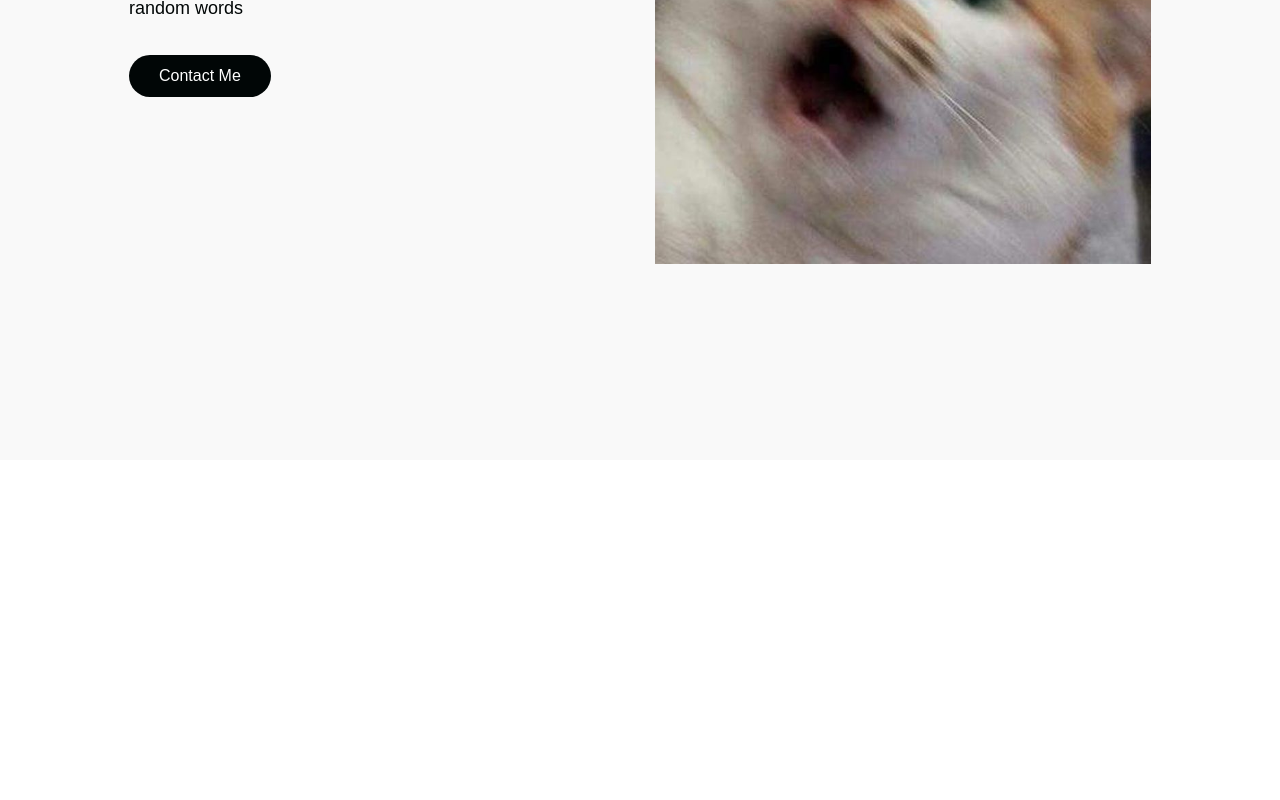
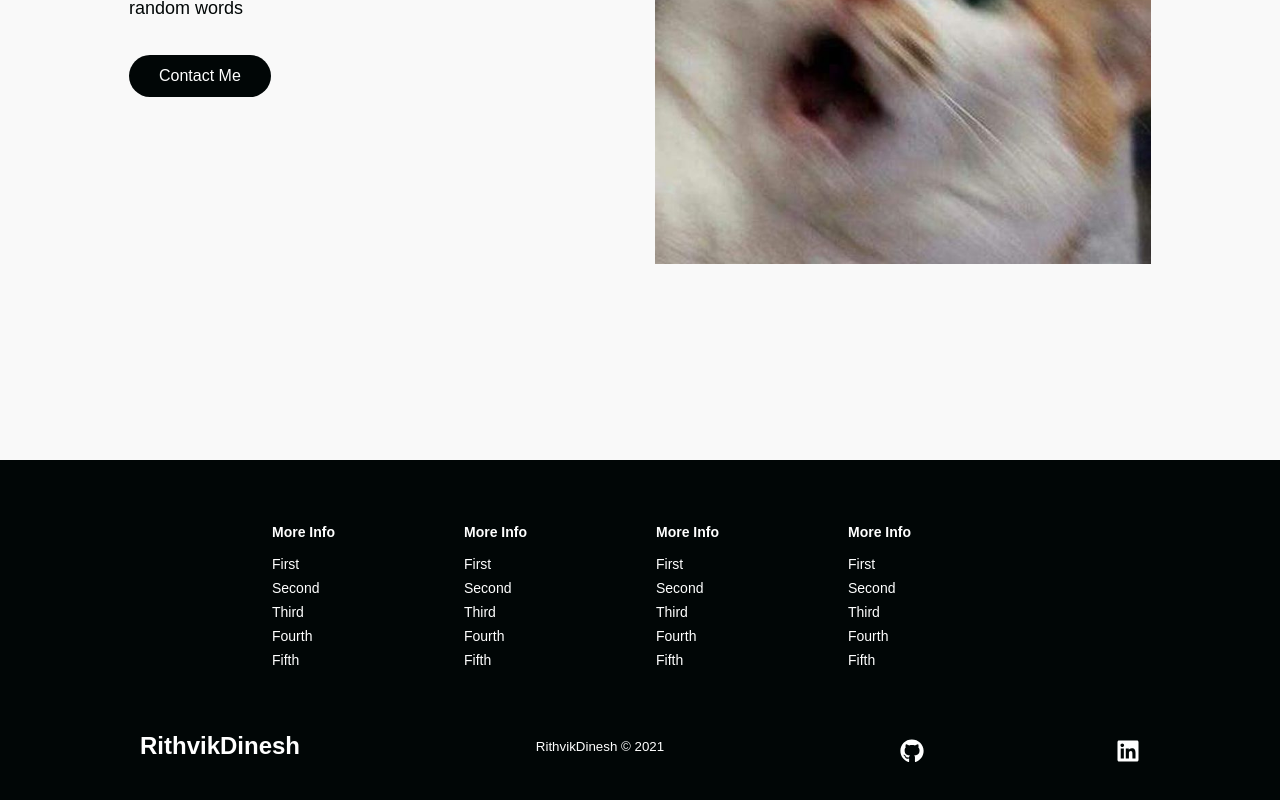
Before and after one commit to AwesomeDin/my-app, a React (Create React App) app: page / in a window 1280 px wide. Shown: the part 3720-4520 px from the top of the page. Before the commit the page ends 4180 px from the top, so only its background shows below. Built offline with nearby package versions, Linux system fonts and the light colour scheme; a web font is replaced by a local one.

Commit message:
finished footer, updated the pages, updated the navbar mobile

```diff
--- a/src/Components/Footer/FooterElements.js
+++ b/src/Components/Footer/FooterElements.js
@@ -0,0 +1,118 @@
+import styled from "styled-components";
+import { Link } from "react-router-dom";
+
+export const FooterContainer = styled.footer`
+  background-color: #010606;
+`;
+
+export const FooterWrap = styled.div`
+  padding: 48px 24px;
+  display: flex;
+  flex-direction: column;
+  justify-content: center;
+  align-items: center;
+  max-width: 1100px;
+  margin: 0 auto;
+`;
+
+export const FooterLinksContainer = styled.div`
+  display: flex;
+  justify-content: center;
+
+  @media screen and (max-width: 820px) {
+    padding-top: 32px;
+  }
+`;
+
+export const FooterLinksWrapper = styled.div`
+  display: flex;
+
+  @media screen and (max-width: 820px) {
+    flex-direction: column;
+  }
+`;
+
+export const FooterLinkItems = styled.div`
+  display: flex;
+  flex-direction: column;
+  align-items: flex-start;
+  margin: 16px;
+  text-align: left;
+  width: 160px;
+  box-sizing: border-box;
+  color: #fff;
+
+  @media screen and (max-width: 420px) {
+    margin: 0;
+    padding: 10px;
+    width: 100%;
+  }
+`;
+
+export const FooterLinkTitle = styled.h1`
+  font-size: 14px;
+  margin-bottom: 16px;
+`;
+
+export const FooterLink = styled(Link)`
+  color: #fff;
+  text-decoration: none;
+  margin-bottom: 0.5rem;
+  font-size: 14px;
+
+  &:hover {
+    color: #01bf71;
+    transition: 0.3s ease-out;
+  }
+`;
+
+export const SocialMedia = styled.section`
+  max-width: 1000px;
+  width: 100%;
+`;
+
+export const SocialMediaWrap = styled.div`
+  display: flex;
+  justify-content: space-between;
+  align-items: center;
+  max-width: 1100px;
+  margin: 40px auto 0 auto;
+
+  @media screen and (max-width: 820px) {
+    flex-direction: column;
+  }
+`;
+
+export const SocialLogo = styled(Link)`
+  color: #fff;
+  justify-self: start;
+  cursor: pointer;
+  text-decoration: none;
+  font-size: 1.5rem;
+  display: flex;
+  align-items: center;
+  margin-bottom: 16px;
+  font-weight: bold;
+`;
+
+export const WebsiteRights = styled.small`
+  color: #fff;
+  margin-bottom: 16px;
+  /* margin-right: 120px;
+
+  @media screen and (max-width: 820px) {
+    margin-right: 0px;
+  } */
+`;
+
+export const SocialIcons = styled.div`
+  display: flex;
+  justify-content: space-between;
+  align-items: center;
+  /* width: 120px; */
+  width: 240px;
+`;
+export const SocialIconLink = styled.a`
+  color: #fff;
+  font-size: 24px;
+`;
--- a/src/Components/Footer/index.jsx
+++ b/src/Components/Footer/index.jsx
@@ -1,4 +1,20 @@
 import React from "react";
+import { FaLinkedin, FaGithub } from "react-icons/fa";
+import {
+  FooterContainer,
+  FooterWrap,
+  FooterLinksContainer,
+  FooterLinkItems,
+  FooterLinkTitle,
+  FooterLink,
+  FooterLinksWrapper,
+  SocialMedia,
+  SocialLogo,
+  SocialIconLink,
+  SocialIcons,
+  SocialMediaWrap,
+  WebsiteRights,
+} from "./FooterElements";
 
 const Footer = () => {
   return (
@@ -22,6 +38,8 @@
               <FooterLink to="/signin">Fourth</FooterLink>
               <FooterLink to="/signin">Fifth</FooterLink>
             </FooterLinkItems>
+          </FooterLinksWrapper>
+          <FooterLinksWrapper>
             <FooterLinkItems>
               <FooterLinkTitle>More Info</FooterLinkTitle>
               <FooterLink to="/signin">First</FooterLink>
@@ -40,6 +58,30 @@
             </FooterLinkItems>
           </FooterLinksWrapper>
         </FooterLinksContainer>
+        <SocialMedia>
+          <SocialMediaWrap>
+            <SocialLogo to="/">RithvikDinesh</SocialLogo>
+            <WebsiteRights>
+              RithvikDinesh © {new Date().getFullYear()}
+            </WebsiteRights>
+            <SocialIcons>
+              <SocialIconLink
+                href="//www.github.com/awesomedin"
+                target="_blank"
+                aria-label="Github"
+              >
+                <FaGithub />
+              </SocialIconLink>
+              <SocialIconLink
+                href="//www.linkedin.com/in/rithvikdinesh/"
+                target="_blank"
+                aria-label="Linkedin"
+              >
+                <FaLinkedin />
+              </SocialIconLink>
+            </SocialIcons>
+          </SocialMediaWrap>
+        </SocialMedia>
       </FooterWrap>
     </FooterContainer>
   );
--- a/src/Components/Services/index.jsx
+++ b/src/Components/Services/index.jsx
@@ -15,7 +15,7 @@
 const Services = () => {
   return (
     <ServicesContainer id="services">
-      <ServicesH1>Our Services</ServicesH1>
+      <ServicesH1>Projects</ServicesH1>
       <ServicesWrapper>
         <ServicesCard>
           <ServicesIcon src={Icon1} />
--- a/src/Components/Sidebar/index.jsx
+++ b/src/Components/Sidebar/index.jsx
@@ -21,18 +21,18 @@
           <SidebarLink to="about" onClick={toggle}>
             About
           </SidebarLink>
-          <SidebarLink to="discover" onClick={toggle}>
-            Discover
+          <SidebarLink to="coursework" onClick={toggle}>
+            CourseWork
           </SidebarLink>
           <SidebarLink to="services" onClick={toggle}>
-            Services
+            Projects
           </SidebarLink>
-          <SidebarLink to="signup" onClick={toggle}>
-            Sign Up
+          <SidebarLink to="timeline" onClick={toggle}>
+            TimeLine
           </SidebarLink>
         </SidebarMenu>
         <SideBtnWrap>
-          <SidebarRoute to="/signin">Sign In</SidebarRoute>
+          <SidebarRoute to="/contactme">Contact Me</SidebarRoute>
         </SideBtnWrap>
       </SidebarWrapper>
     </SidebarContainer>
--- a/src/Pages/index.js
+++ b/src/Pages/index.js
@@ -9,6 +9,7 @@
   homeObjTwo,
 } from "../Components/InfoSection/Data";
 import Services from "../Components/Services";
+import Footer from "../Components/Footer";
 
 const Home = () => {
   const [isOpen, setIsOpen] = useState(false);
@@ -26,6 +27,7 @@
       <InfoSection {...homeObjTwo} />
       <Services />
       <InfoSection {...homeObjThree} />
+      <Footer />
     </>
   );
 };
```
